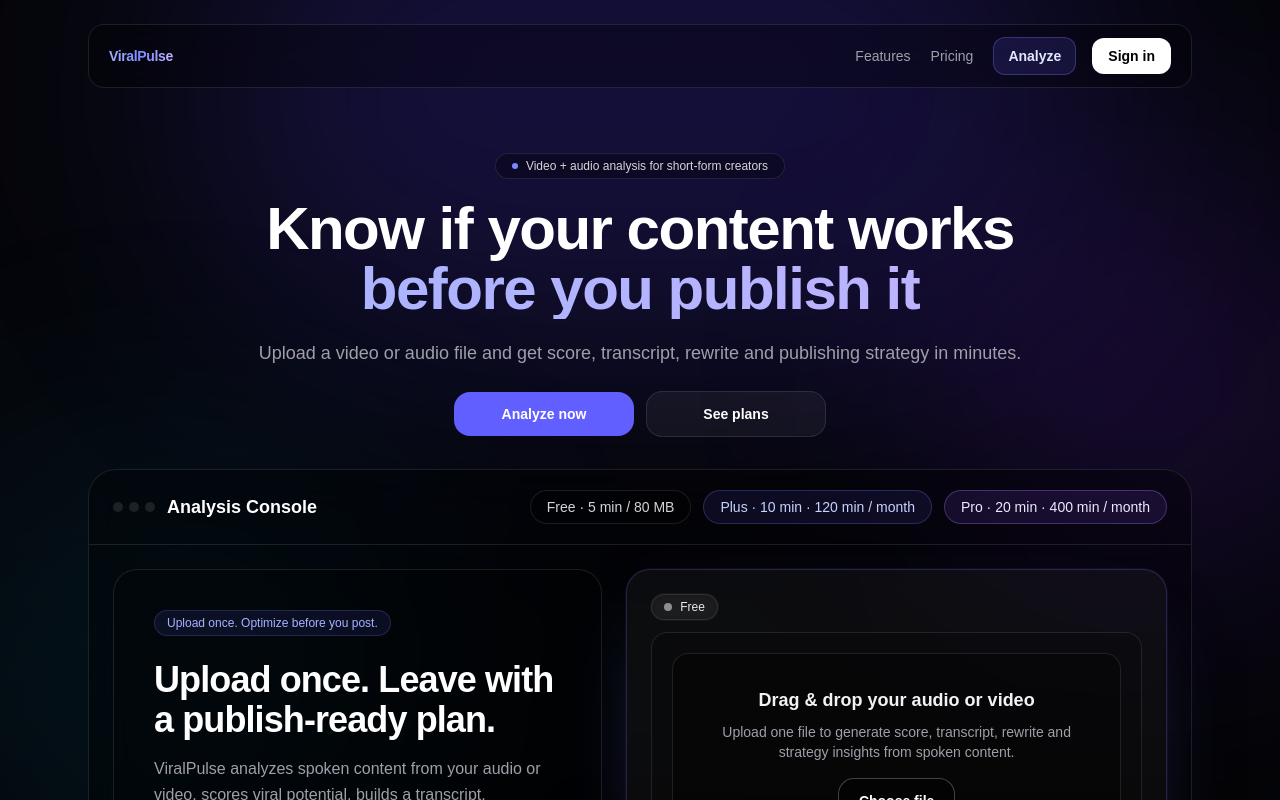
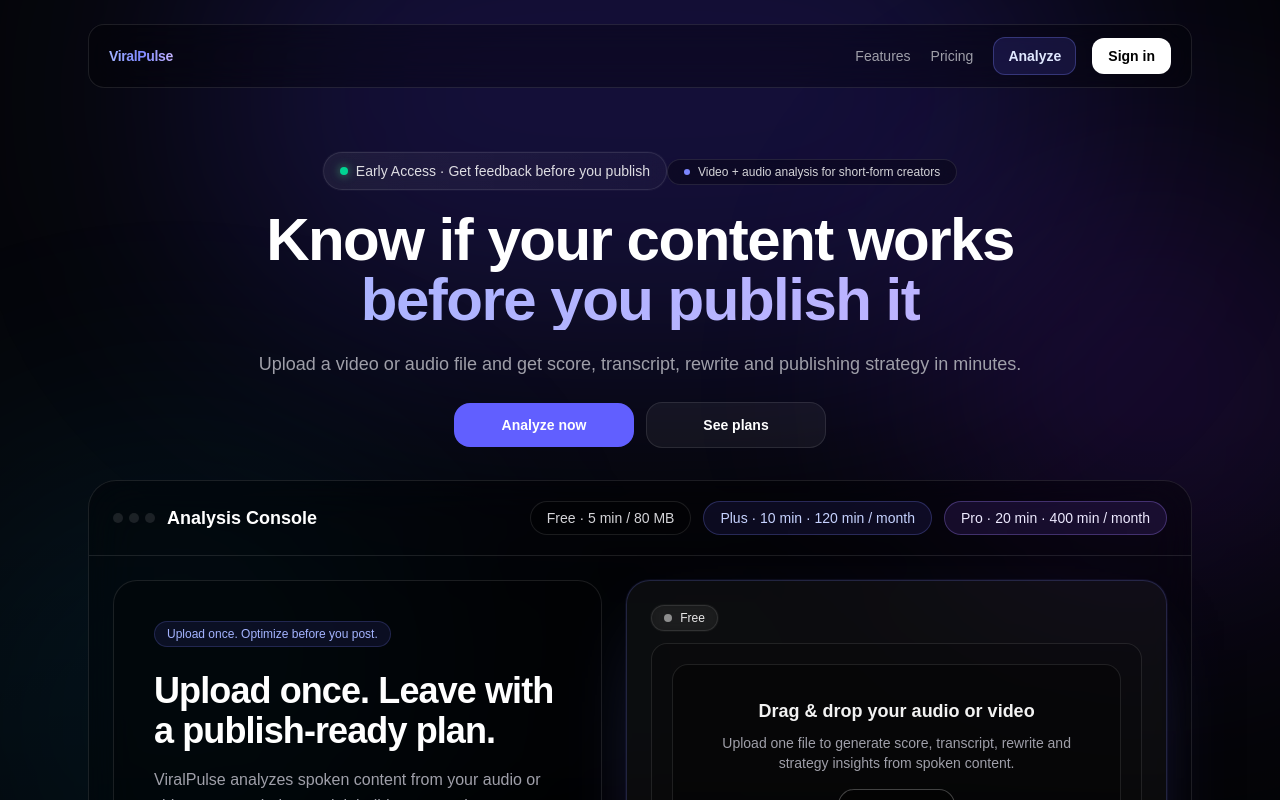
Before and after one commit to nicolaslezard-sketch/viralpulse, a Next.js app: page / in a window 1280 px wide. Shown: the top 800 px of the page. Built offline with nearby package versions, Linux system fonts and the light colour scheme; no server answers.

Commit message:
Update page.tsx

```diff
--- a/src/app/page.tsx
+++ b/src/app/page.tsx
@@ -23,6 +23,11 @@
 
       {/* HERO */}
       <section className="mx-auto max-w-6xl px-6 pb-8 pt-12 text-center md:pt-16">
+        <div className="inline-flex items-center gap-2 rounded-full border border-white/10 bg-gradient-to-r from-white/[0.06] to-white/[0.03] px-4 py-2 text-sm font-medium text-white/85 shadow-[0_0_0_1px_rgba(255,255,255,0.03)] backdrop-blur-md">
+          <span className="inline-block h-2 w-2 rounded-full bg-emerald-400 shadow-[0_0_10px_rgba(74,222,128,0.7)]" />
+          <span>Early Access · Get feedback before you publish</span>
+        </div>
+
         <div className="inline-flex items-center gap-2 rounded-full border border-white/10 bg-black/30 px-4 py-1 text-xs text-zinc-300 backdrop-blur">
           <span className="h-1.5 w-1.5 rounded-full bg-indigo-400" />
           Video + audio analysis for short-form creators{" "}
```
